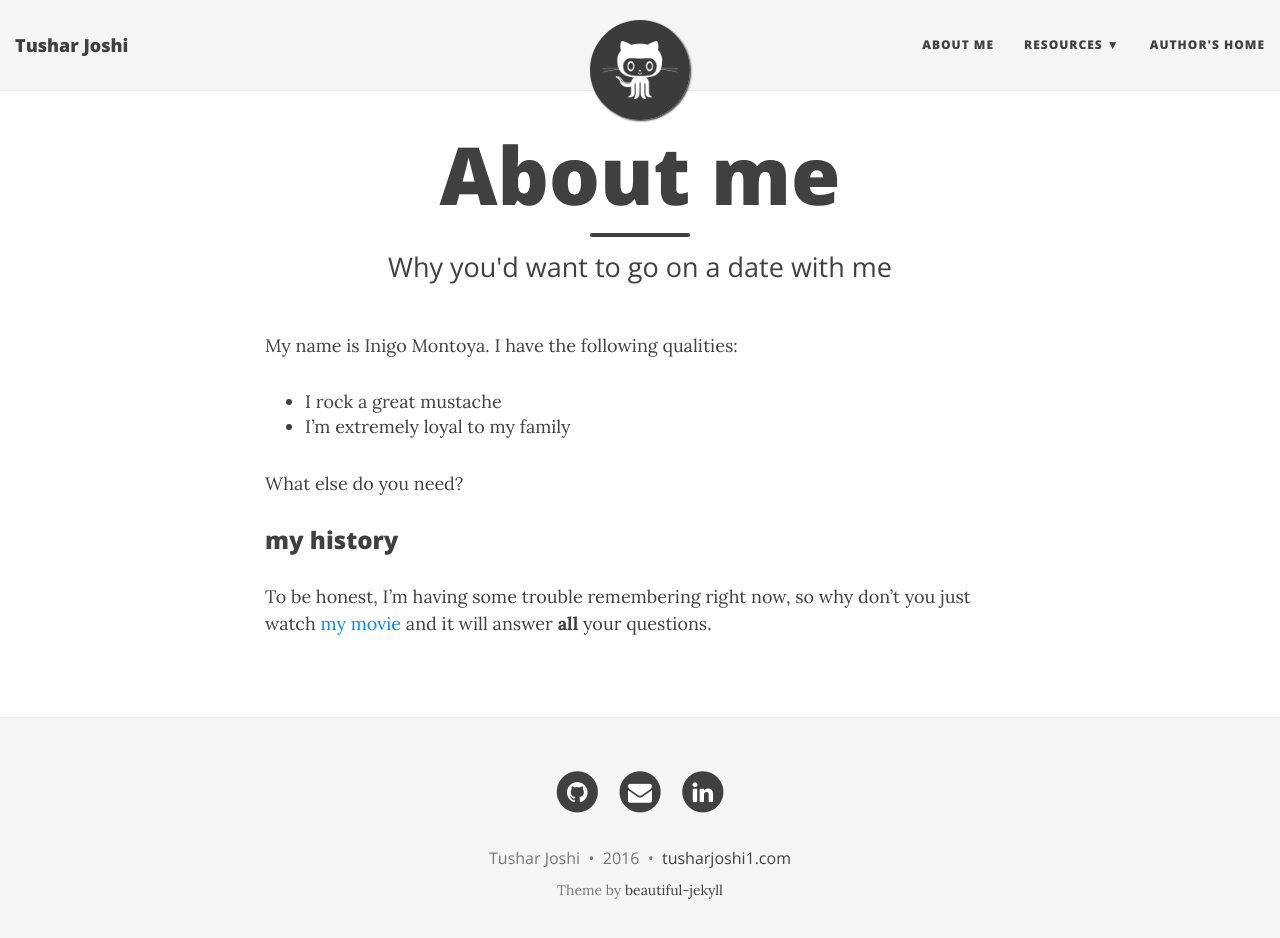
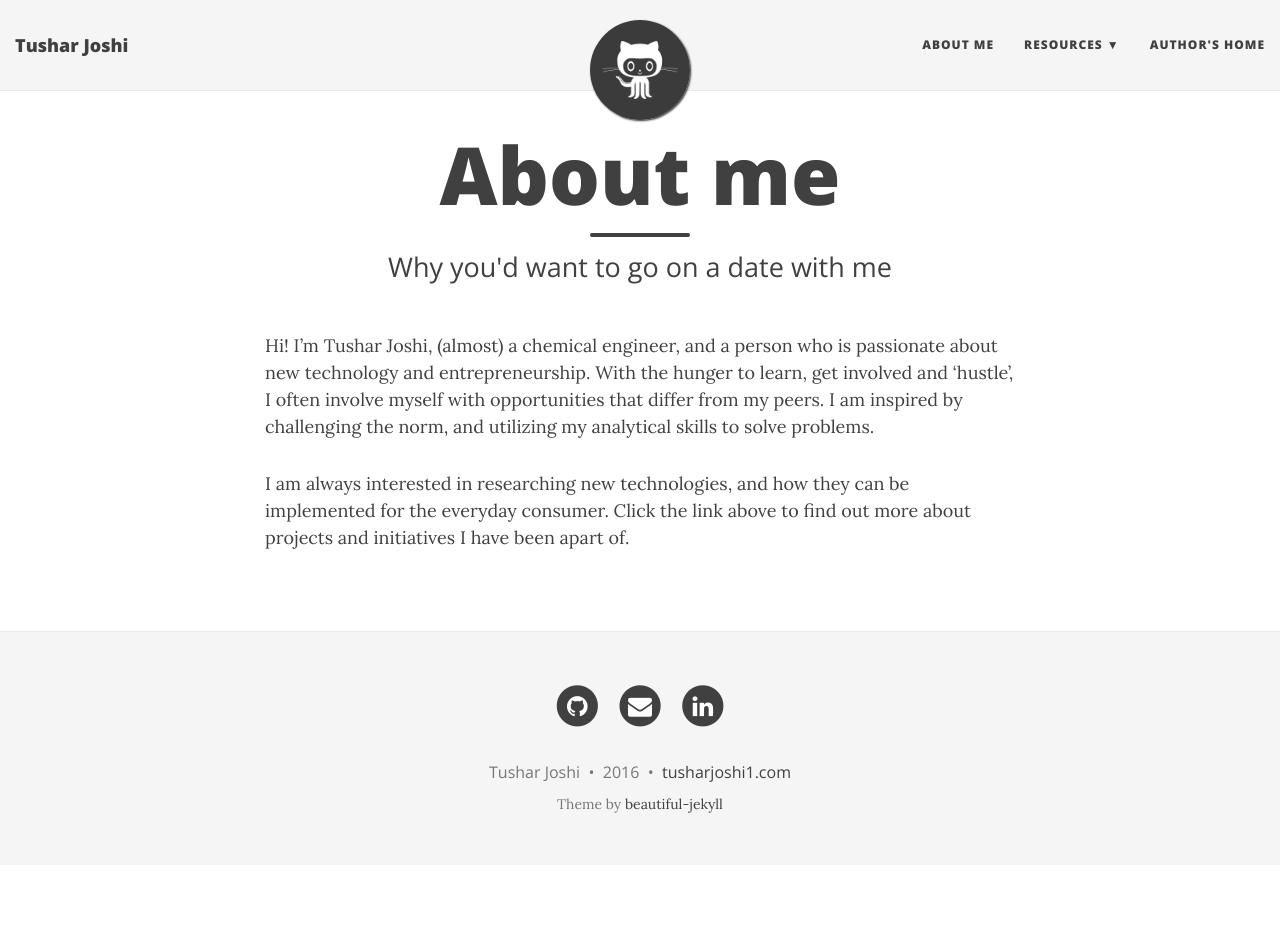
Before and after one commit to tusharjoshi1/tusharjoshi1.github.io, a Jekyll site: the page built from aboutme.md, in a window 1280 px wide and 951 px high. Shown: the top 938 px of the window. Built offline with Jekyll 4.4.1, drawn with Linux system fonts in a browser that asks for light colours; nearby versions of some CDN libraries.

Commit message:
Update aboutme.md

```diff
--- a/aboutme.md
+++ b/aboutme.md
@@ -4,13 +4,6 @@ title: About me
 subtitle: Why you'd want to go on a date with me
 ---
 
-My name is Inigo Montoya. I have the following qualities:
+Hi! I’m Tushar Joshi, (almost) a chemical engineer, and a person who is passionate about new technology and entrepreneurship. With the hunger to learn, get involved and ‘hustle’, I often involve myself with opportunities that differ from my peers. I am inspired by challenging the norm, and utilizing my analytical skills to solve problems.
 
-- I rock a great mustache
-- I'm extremely loyal to my family
-
-What else do you need?
-
-### my history
-
-To be honest, I'm having some trouble remembering right now, so why don't you just watch [my movie](http://en.wikipedia.org/wiki/The_Princess_Bride_%28film%29) and it will answer **all** your questions.
+I am always interested in researching new technologies, and how they can be implemented for the everyday consumer. Click the link above to find out more about projects and initiatives I have been apart of.
```
